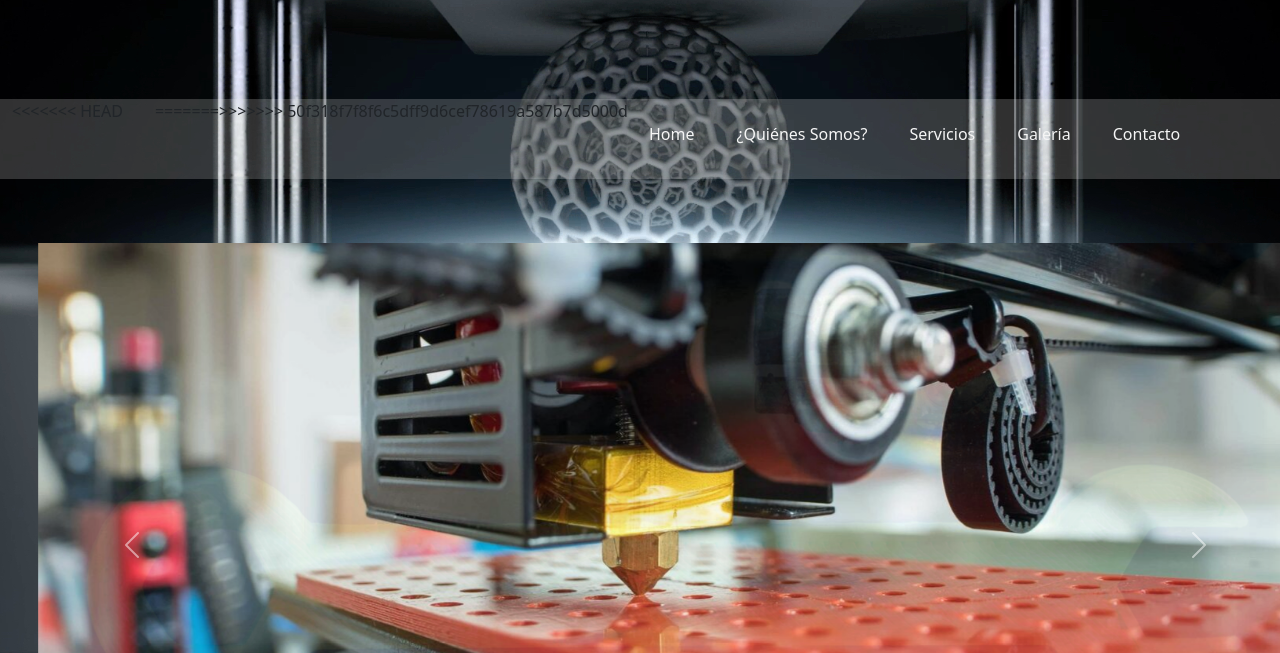
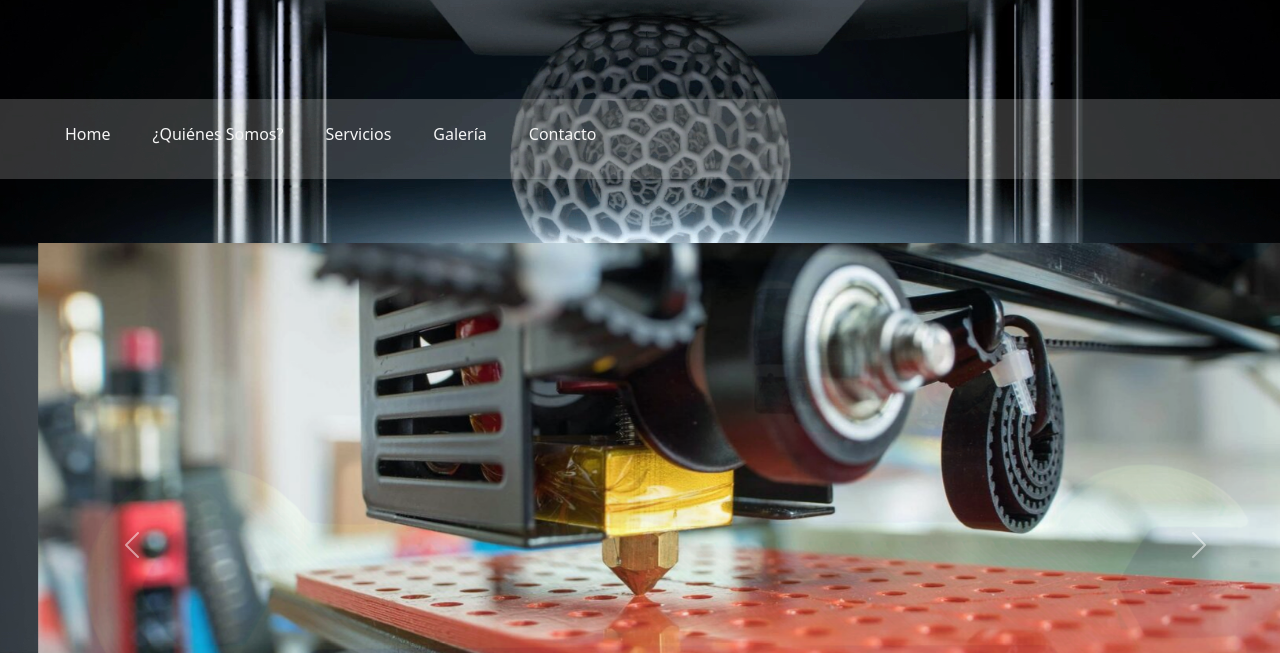
Before and after one commit to marcoBusto/coder-marco-busto, a plain HTML site: page index.html in a window 1280 px wide. Shown: the part 147-800 px from the top of the page. Drawn offline with nearby package versions, Linux system fonts and the light colour scheme.

Commit message:
last version 22:01

```diff
--- a/index.html
+++ b/index.html
@@ -21,11 +21,7 @@
               <div><a href="https://api.whatsapp.com/send?phone=+543472430648&text=Hola,%20te%20estás%20comunicando%20con%20un%20asesor%20de%20MYP%20IMPRESIONES%203D"><img src="img/whatsapp.png"/></a></div>
       </div>
             <nav id="menu" class="container-fluid">
-<<<<<<< HEAD
                 <ul class="collapse.navbar-collapse">
-=======
-                <ul class="nav">
->>>>>>> 50f318f7f8f6c5dff9d6cef78619a587b7d5000d
                   <li class="nav-item">
                     <a class="nav-link" href="index.html">Home</a>
                   </li>
```
Also changed, not shown: pages/galeria.html (+0 -4 lines).
